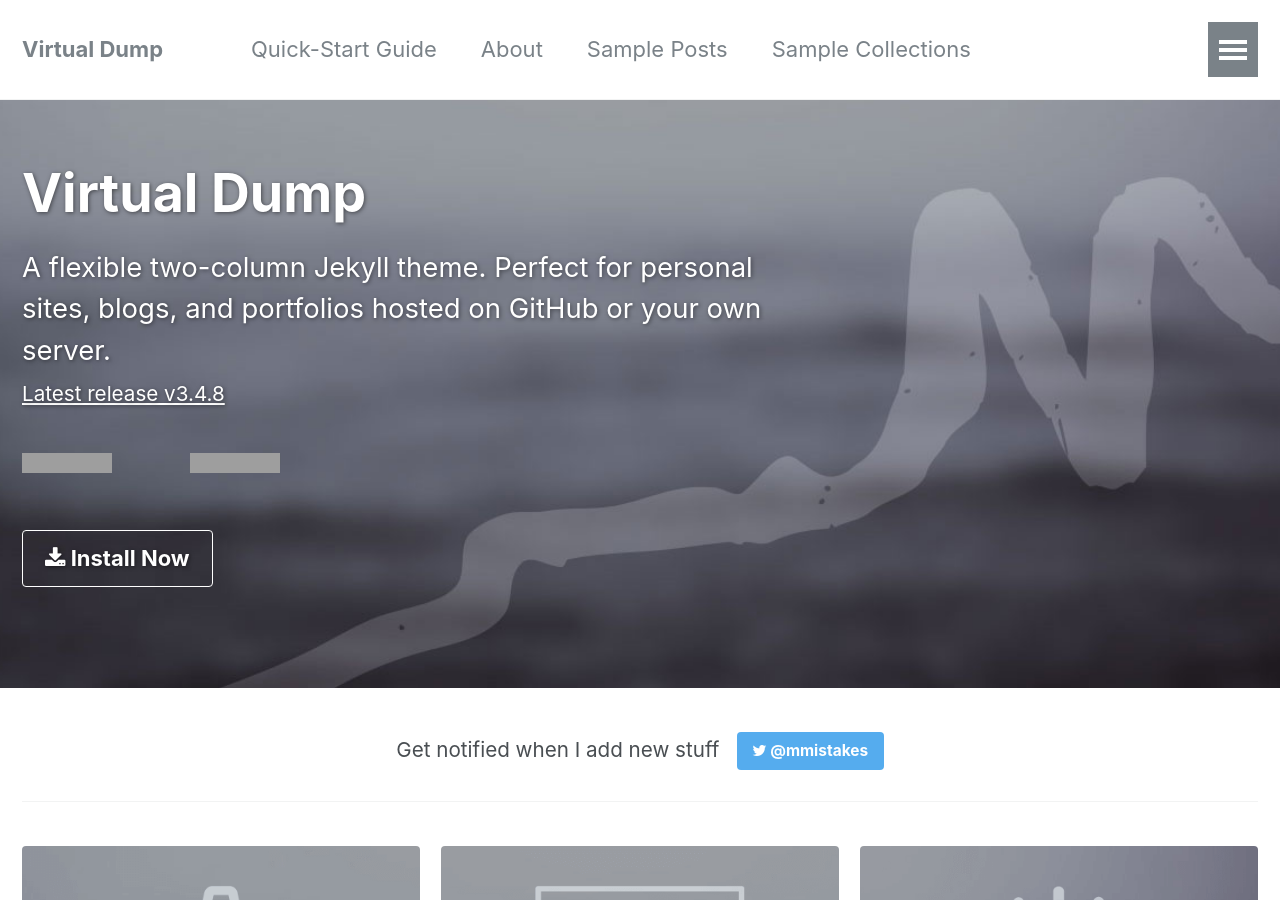
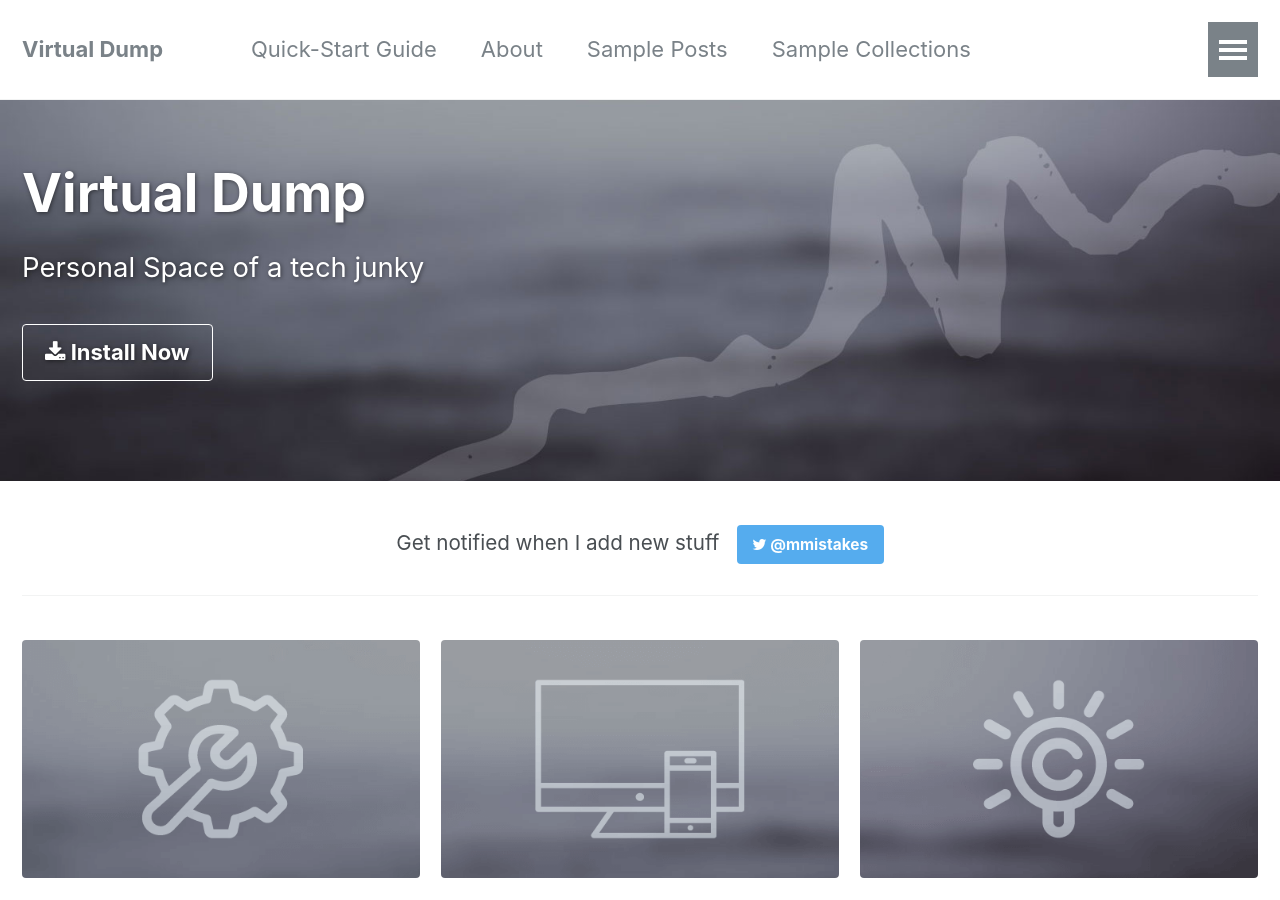
Before and after one commit to Thulana/thulana.github.io, a Jekyll site: the page built from _pages/home.md, in a window 1280 px wide and 900 px high. Built offline with Jekyll 4.4.1, drawn with Linux system fonts in a browser that asks for light colours; grey boxes are pictures that could not be loaded.

```diff
--- a/_layouts/default.html
+++ b/_layouts/default.html
@@ -21,7 +21,7 @@
     <div align="center" style="margin: 1em 0;">
     <ins class="adsbygoogle"
          style="display:block; border-bottom: initial;"
-         data-ad-client="ca-pub-7328585512091257"
+         data-ad-client="ca-pub-8316471639231425"
          data-ad-slot="3049671934"
          data-ad-format="auto"></ins>
     </div>
--- a/_pages/home.md
+++ b/_pages/home.md
@@ -7,7 +7,7 @@
   cta_label: "<i class='fa fa-download'></i> Install Now"
   cta_url: "/docs/quick-start-guide/"
   caption:
-excerpt: 'A flexible two-column Jekyll theme. Perfect for personal sites, blogs, and portfolios hosted on GitHub or your own server.<br /> <small><a href="https://github.com/mmistakes/minimal-mistakes/releases/tag/3.4.8">Latest release v3.4.8</a></small><br /><br /> {::nomarkdown}<iframe style="display: inline-block;" src="https://ghbtns.com/github-btn.html?user=mmistakes&repo=minimal-mistakes&type=star&count=true&size=large" frameborder="0" scrolling="0" width="160px" height="30px"></iframe> <iframe style="display: inline-block;" src="https://ghbtns.com/github-btn.html?user=mmistakes&repo=minimal-mistakes&type=fork&count=true&size=large" frameborder="0" scrolling="0" width="158px" height="30px"></iframe>{:/nomarkdown}'
+excerpt: 'Personal Space of a tech junky'
 feature_row:
   - image_path: mm-customizable-feature.png
     alt: "customizable"
```
